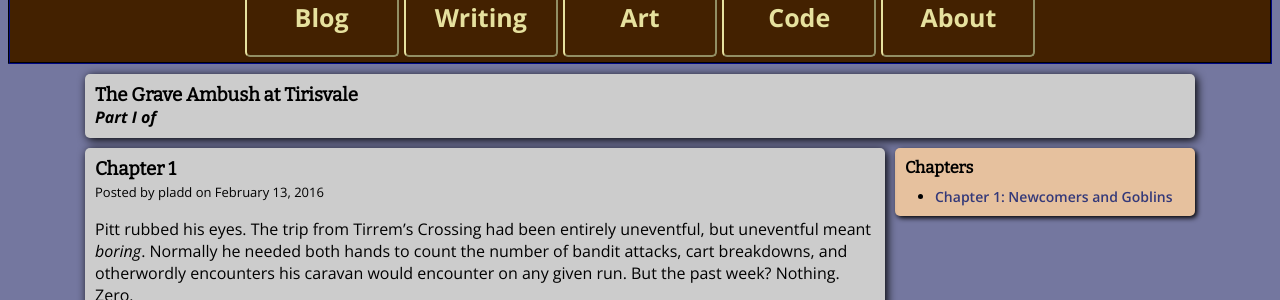
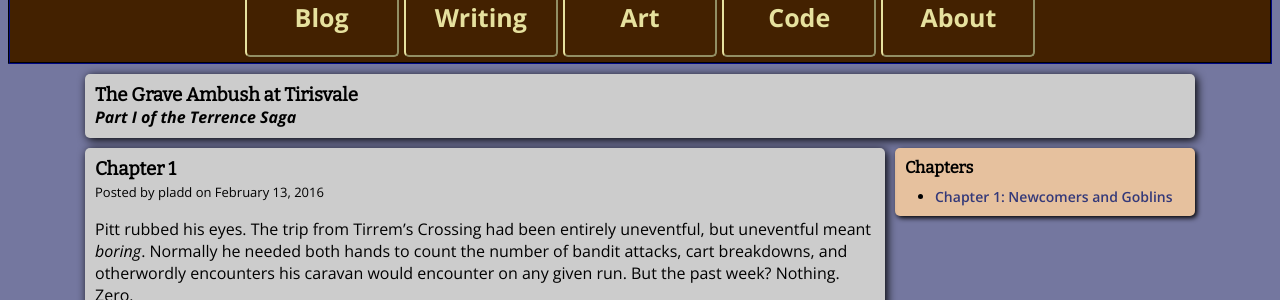
Before and after one commit to itspladd/personal-website-old, a Jekyll site: the page built from writing/rpg_stories/grave-ambush-tirisvale/_posts/2016-02-13-ambush-tirisvale-ch01.md, in a window 1280 px wide and 900 px high. Shown: the part 233-533 px from the top of the window. Built offline with Jekyll 4.4.1, drawn with Linux system fonts in a browser that asks for light colours; some of the changed lines change nothing that is shown.

Commit message:
config: -collection+story
"collection" seems to be a reserved variable - changed to "story" to be
more appropriate

```diff
--- a/_config.yml
+++ b/_config.yml
@@ -28,8 +28,7 @@ defaults:
   -
     scope:
       path: "writing/rpg_stories/grave-ambush-tirisvale"
-      type: "posts"
     values:
       title: "The Grave Ambush at Tirisvale"
-      collection: "the Terrence Saga"
+      story: "the Terrence Saga"
       part: "I"
```
